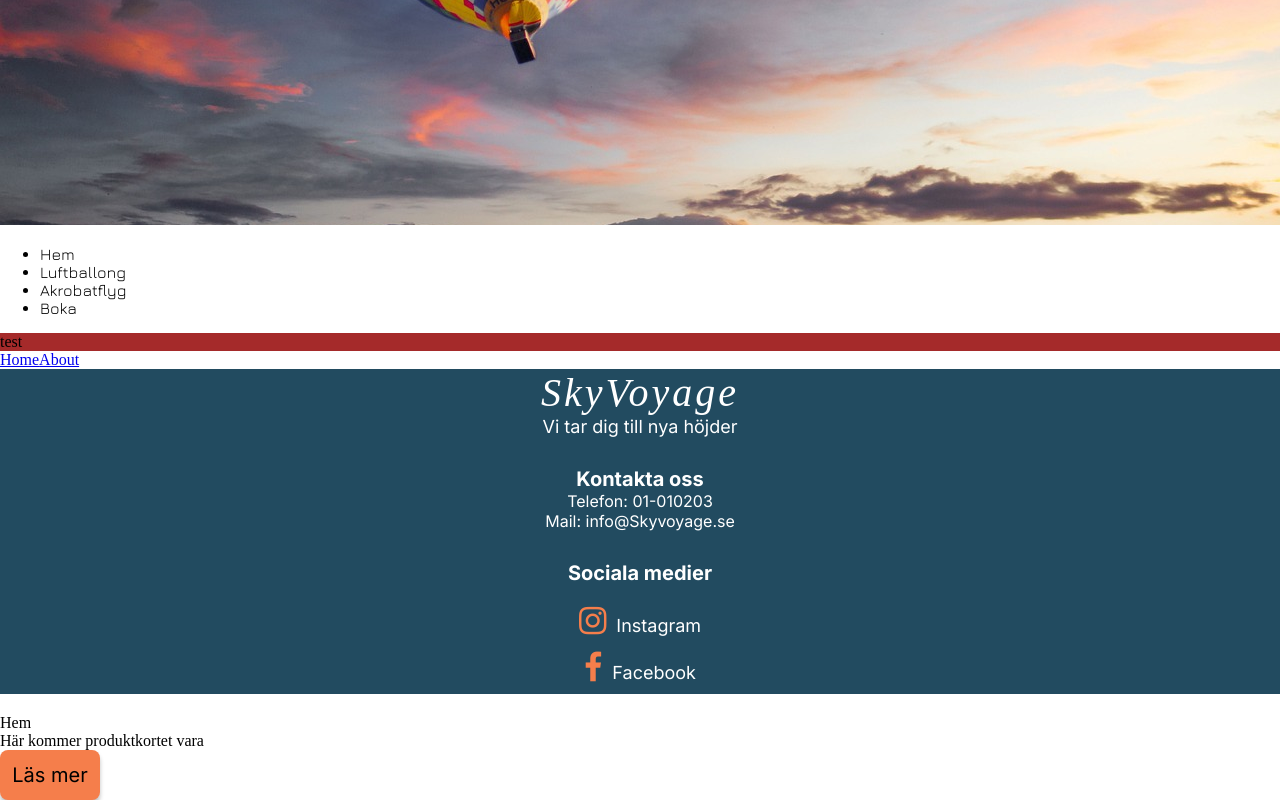
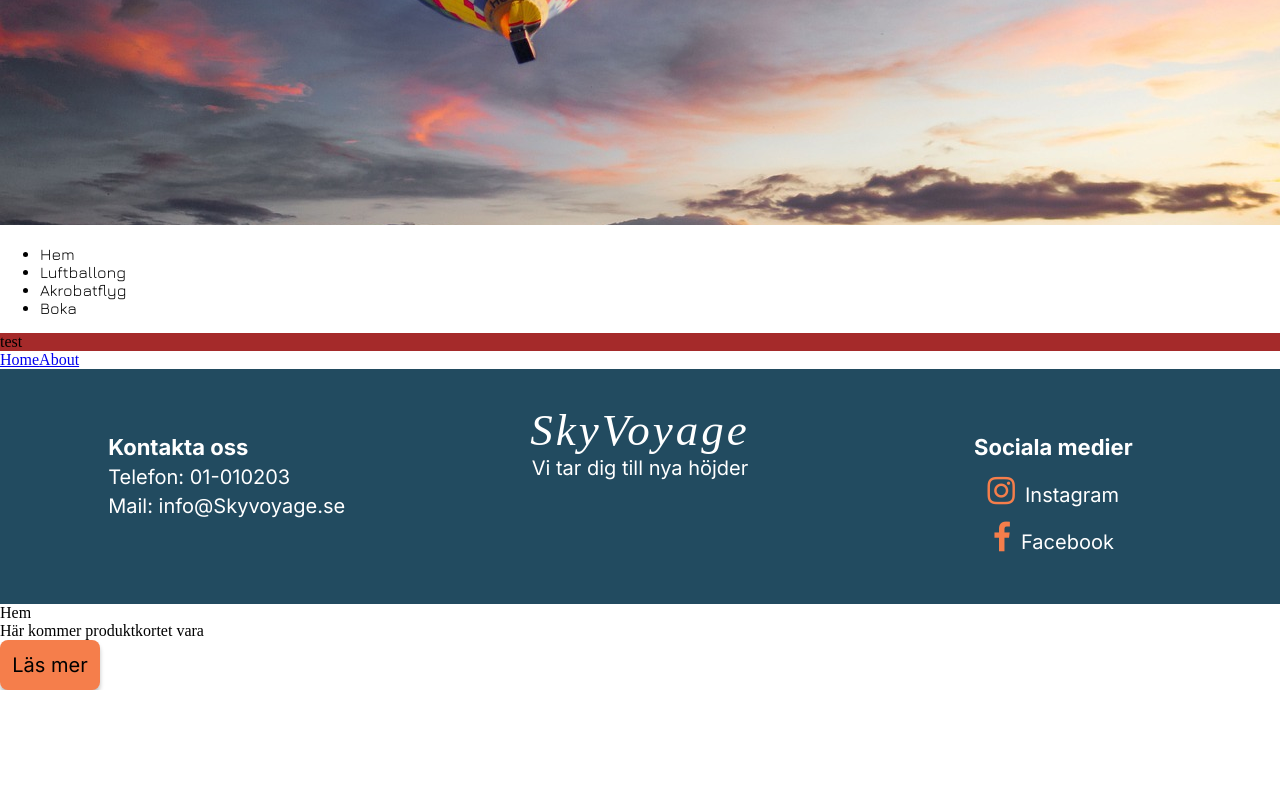
Before and after one commit to ellinorjohansson/SkyVoyage-Glantan, a Vue app: page / in a window 1280 px wide. Shown: the part 465-1265 px from the top of the page. After the commit the page ends 1155 px from the top, so only its background shows below. Built offline with nearby package versions, Linux system fonts and the light colour scheme; a web font is replaced by a local one.

Commit message:
💄 :Styled: footer for tablet and desktop for improved responsiveness and layout.

```diff
--- a/src/component/MainFooter.vue
+++ b/src/component/MainFooter.vue
@@ -1,18 +1,20 @@
-<script setup lang="ts">
-</script>
+<script setup lang="ts"></script>
 
 <template>
   <footer class="footer-content">
-    <h2>SkyVoyage</h2>
-    <p class="highlight-text">Vi tar dig till nya höjder</p>
+    <div class="heading">
+      <h2>SkyVoyage</h2>
+      <p class="highlight-text">Vi tar dig till nya höjder</p>
+    </div>
 
-    <h3>Kontakta oss</h3>
-    <p><a class="contact" href="tel:+010010203">Telefon: 01-010203</a></p>
-    <p><a class="contact" href="mailto:info@Skyvoyage.se">Mail: info@Skyvoyage.se</a></p>
-
-    <h3>Sociala medier</h3>
+    <div class="contact-info">
+      <h3 class="contact-heading">Kontakta oss</h3>
+      <p><a class="contact" href="tel:+010010203">Telefon: 01-010203</a></p>
+      <p><a class="contact" href="mailto:info@Skyvoyage.se">Mail: info@Skyvoyage.se</a></p>
+    </div>
 
     <div class="social-media">
+      <h3 class="social-heading">Sociala medier</h3>
       <a href="https://www.instagram.com" target="_blank" rel="noopener noreferrer">
         <i class="fa fa-instagram"></i>
         <span>Instagram</span>
@@ -22,7 +24,6 @@
         <span>Facebook</span>
       </a>
     </div>
-
   </footer>
 </template>
 
@@ -45,13 +46,12 @@ footer {
     font-family: $font-body;
     font-size: $mobile-font-size-heading4-6;
     margin: 0;
-}
+  }
 
   h3 {
     font-family: $font-body;
     font-size: $mobile-font-size-heading3;
     margin: 0;
-    margin-top: 30px;
   }
 
   p {
@@ -60,17 +60,19 @@ footer {
     margin: 0;
   }
 
-
   .contact {
     font-family: $font-body;
     font-size: $mobile-font-size-paragraph;
     color: white;
     text-decoration: none;
 
-
     &:hover {
       color: $coral;
     }
+  }
+
+  .contact-info {
+    padding-top: 20px;
   }
 
   .footer-content {
@@ -98,7 +100,7 @@ footer {
     transition: all 0.3s;
 
     span {
-      font-size: $mobile-font-size-heading4-6;
+      font-size: $mobile-font-size-paragraph;
       margin-left: 10px;
       color: white;
     }
@@ -107,7 +109,6 @@ footer {
       font-size: 2rem;
     }
 
-
     &:hover span {
       border-bottom: 2px solid $coral;
       padding-bottom: 3px;
@@ -115,11 +116,101 @@ footer {
   }
 }
 
+@media screen and (min-width: 768px) {
+
+  footer .heading h2 {
+    font-size: $tablet-font-size-heading2;
+  }
+
+  footer .heading .highlight-text {
+    font-size: $tablet-font-size-heading4-6;
+  }
+
+  footer .contact-info h3 {
+    font-size: $tablet-font-size-heading3;
+  }
+
+  footer .contact-info p {
+    font-size: $tablet-font-size-paragraph;
+  }
+
+  footer .social-media h3 {
+    font-size: $tablet-font-size-heading3;
+  }
+
+  footer .social-media span {
+    font-size: $tablet-font-size-paragraph;
+  }
 
 
-@media screen and (min-width: 768px) {
+  .footer-content {
+    display: grid;
+    grid-template-columns: repeat(6, 1fr);
+    grid-template-rows: 1fr;
+    padding: 20px;
+    justify-items: center;
+  }
+
+  .contact-info {
+    grid-column: 1 / span 2;
+    grid-row: 1;
+    text-align: left;
+    left: 20px;
+    margin-top: 25px;
+
+    p {
+      margin-top: 5px;
+    }
+  }
+
+  .heading {
+    grid-column: 3 / span 2;
+    grid-row: 1;
+    text-align: center;
+    margin-top: 0;
+  }
+
+  .social-media {
+    grid-column: 5 / span 2;
+    grid-row: 1;
+    text-align: right;
+  }
+  .social-heading {
+    margin-top: 25px;
+  }
+  .social-media a {
+    margin-bottom: 0;
+  }
 }
 
+/* Desktop Styles */
 @media screen and (min-width: 1024px) {
+  footer .heading h2 {
+    font-size: $desktop-font-size-heading2;
+  }
+
+  footer .heading .highlight-text {
+    font-size: $desktop-font-size-heading4-6;
+  }
+
+  footer .contact-info h3 {
+    font-size: $desktop-font-size-heading3;
+  }
+
+  footer .contact-info p a {
+    font-size: $desktop-font-size-paragraph;
+  }
+
+  footer .social-media h3 {
+    font-size: $desktop-font-size-heading3;
+  }
+
+  footer .social-media span {
+    font-size: $desktop-font-size-paragraph;
+  }
+
+  .heading {
+    margin-top: 15px;
+  }
 }
 </style>
```
